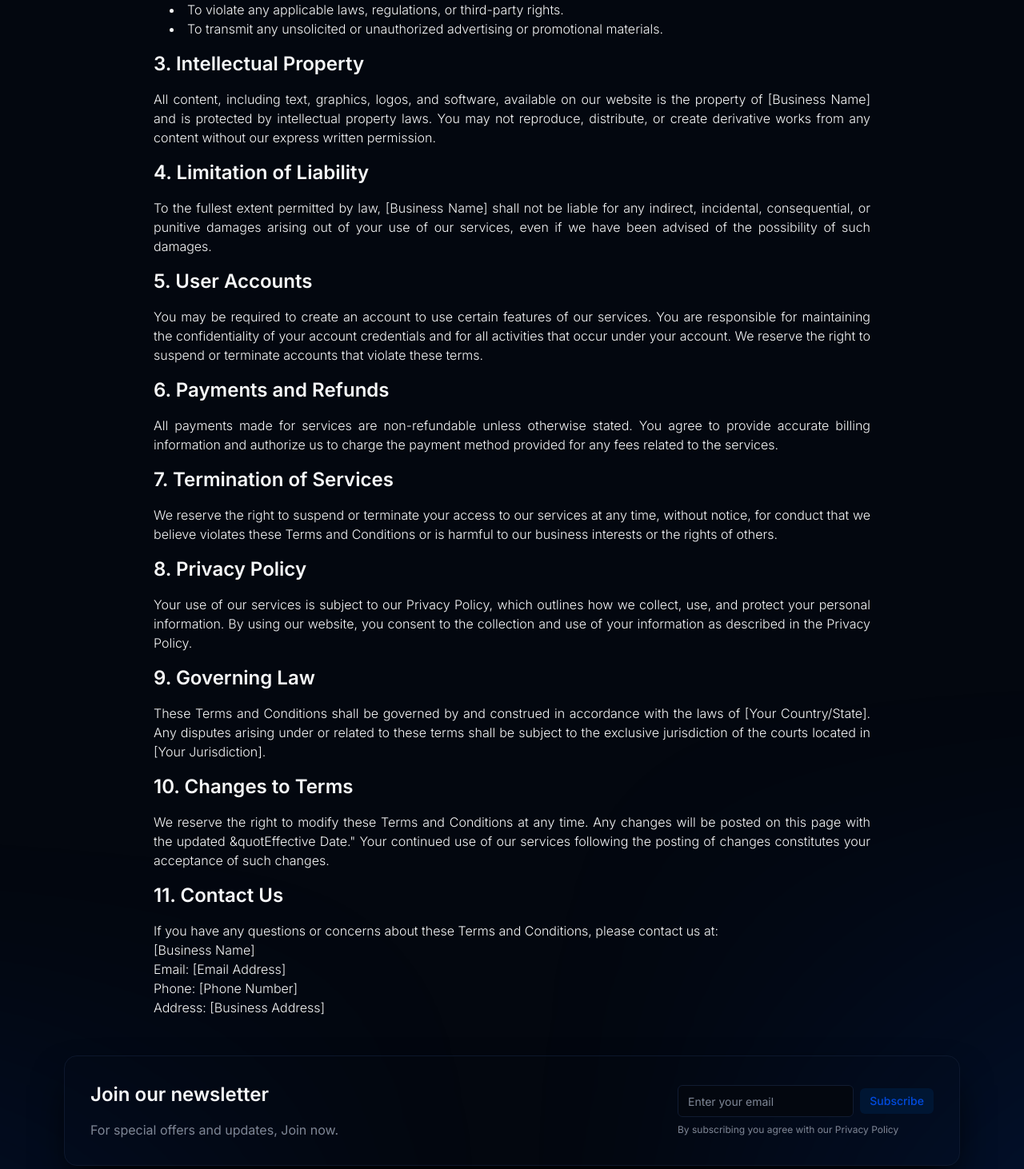
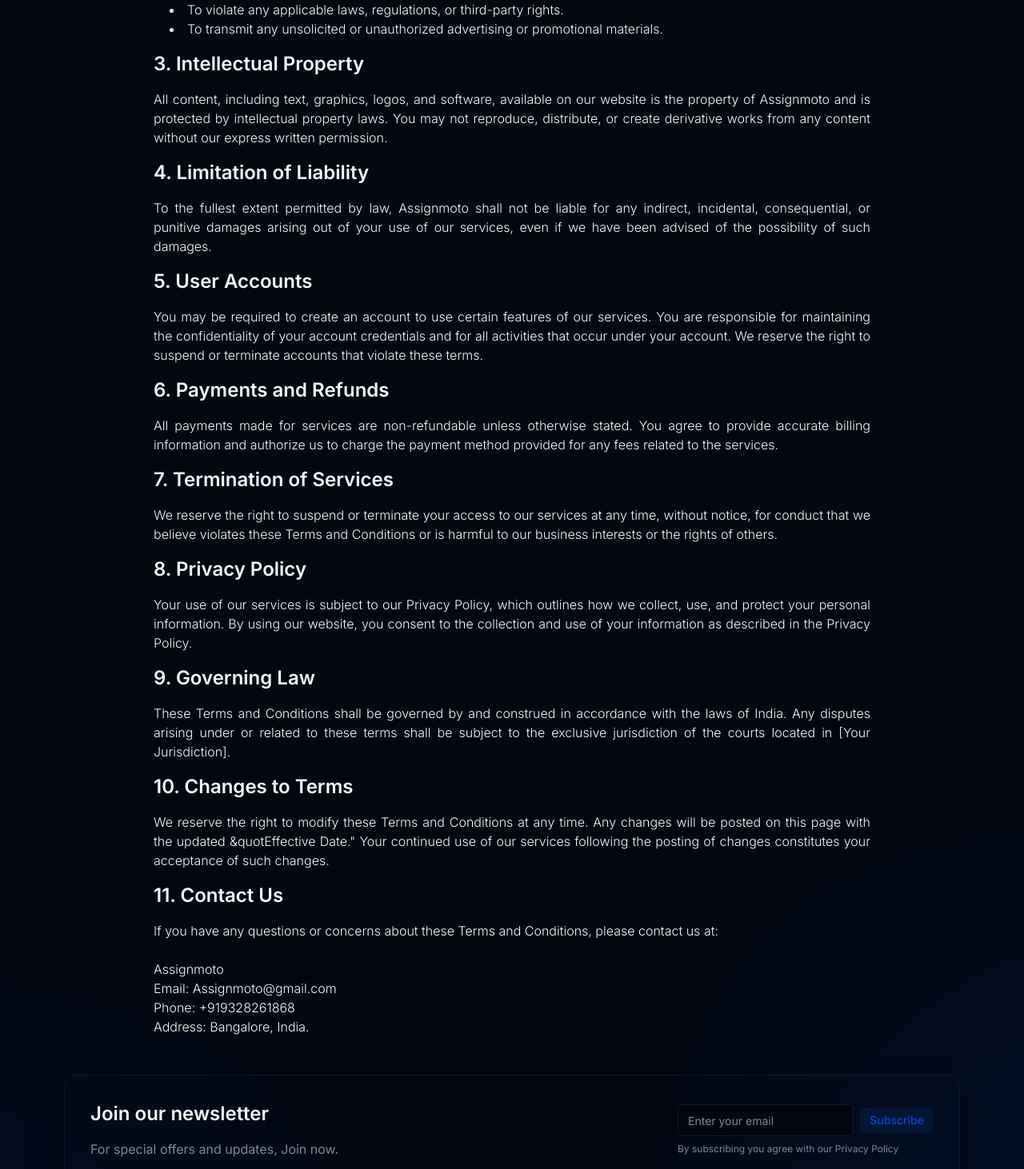
Before and after one commit to mafex11/Assignmate-Site, a Next.js app: page /termsandcondition in a window 1280 px wide. Shown: the part 508-1970 px from the top of the page at 80% size. Built offline with nearby package versions, Linux system fonts and the light colour scheme; no server answers.

Commit message:
critical changes 2

```diff
--- a/src/app/about/page.tsx
+++ b/src/app/about/page.tsx
@@ -23,7 +23,7 @@
           <Container className="flex flex-col w-full md:gap-4 py-10 md:py-20 flex-wrap max-w-4xl">
             <h1 className="text-3xl font-bold text-center mb-6">About Us</h1>
             <p className="text-justify font-light">
-              Welcome to [Business Name], your trusted partner for academic support and professional writing services.
+              Welcome to Assignmoto, your trusted partner for academic support and professional writing services.
               We specialize in helping students achieve their academic goals by providing high-quality, 100% handwritten essays, assignments, and projects.
               Our team of expert writers and educators is dedicated to ensuring that each piece of content is crafted from scratch, tailored to meet your unique requirements,
               and free from any AI-generated text.
@@ -46,7 +46,7 @@
 
             <h2 className="text-2xl font-semibold">Our Mission</h2>
             <p className="text-justify font-light">
-              At [Business Name], our mission is to provide students with the resources they need to excel in their academic pursuits.
+              At Assignmoto, our mission is to provide students with the resources they need to excel in their academic pursuits.
               We believe that personalized support and expertly crafted content can make a significant difference in helping students reach their educational goals.
             </p>
 
@@ -60,6 +60,12 @@
             <p className="text-justify font-light">
               If you have any questions or would like to get started on your next assignment, feel free to contact us.
               We’re here to help you every step of the way. Let’s make your academic journey a success together!
+              <br />
+              <br />
+              Assignmoto <br />
+              Email: Assignmoto@gmail.com <br />
+              Phone: +919328261868 <br />
+              Address: Bangalore, India.
             </p>
           </Container>
         </Wrapper>
--- a/src/app/contactform/page.tsx
+++ b/src/app/contactform/page.tsx
@@ -101,7 +101,7 @@
             </FormRow>
 
             <FormRow className="mb-5">
-              <FormLabel htmlFor="message">Requirements & Message</FormLabel>
+              <FormLabel htmlFor="message">Message</FormLabel>
               <InputText
                 id="message"
                 name="message"
--- a/src/app/customrequest/page.tsx
+++ b/src/app/customrequest/page.tsx
@@ -41,7 +41,7 @@
                     </div>
                     <div className="hidden md:flex relative items-center justify-center mt-8 md:mt-12 w-full">
                                 <Link href="#" className="flex items-center justify-center w-max rounded-full border-t border-foreground/30 bg-white/20 backdrop-blur-lg px-2 py-1 md:py-2 gap-2 md:gap-8 shadow-3xl shadow-background/40 cursor-pointer select-none shadow-2xl shadow-black">
-                                    <p className="text-foreground text-sm text-center md:text-base font-medium pl-4 pr-4 lg:pr-0 mr-10 ">
+                                    <p className="text-foreground text-sm text-center md:text-base font-medium pl-4 pr-4 lg:pr-0 mr-4 ">
                                     ✉️ {"  "} Fill this form for custom plans and query
                                     </p>
                                     {/* <Button size="sm" className="rounded-full hidden lg:flex border border-foreground/20 ">
--- a/src/app/form/page.tsx
+++ b/src/app/form/page.tsx
@@ -145,7 +145,7 @@
             </FormRow>
 
             <FormRow className="mb-5">
-              <FormLabel htmlFor="file">Please upload files regarding assignment</FormLabel>
+              <FormLabel htmlFor="file">Please upload files regarding your assignment</FormLabel>
               <div
                 {...getRootProps()}
                 className={`border-dashed ${
--- a/src/app/privacypolicy/page.tsx
+++ b/src/app/privacypolicy/page.tsx
@@ -30,7 +30,6 @@
               <li>Name</li>
               <li>Email Address</li>
               <li>Phone Number</li>
-              <li>Payment Information</li>
               <li>Assignment Details and Requirements</li>
             </ul>
 
@@ -72,29 +71,30 @@
               <li>Opt-out: You can opt out of receiving promotional emails.</li>
             </ul>
 
-            <h2 className="text-2xl font-semibold">7. Cookies and Tracking Technologies</h2>
+            {/* <h2 className="text-2xl font-semibold">7. Cookies and Tracking Technologies</h2>
             <p className="text-justify font-light">
               Our website uses cookies and similar technologies to improve your experience.
-            </p>
+            </p> */}
 
-            <h2 className="text-2xl font-semibold">8. Children&apos;s Privacy</h2>
+            {/* <h2 className="text-2xl font-semibold">8. Children&apos;s Privacy</h2>
             <p className="text-justify font-light">
               Our services are not intended for individuals under the age of 18.
-            </p>
+            </p> */}
 
-            <h2 className="text-2xl font-semibold">9. Changes to This Privacy Policy</h2>
+            <h2 className="text-2xl font-semibold">7. Changes to This Privacy Policy</h2>
             <p className="text-justify font-light">
               We reserve the right to update this Privacy Policy from time to time. Any changes will be posted on this page with an updated &quot;Effective Date.&quot;
             </p>
 
-            <h2 className="text-2xl font-semibold">10. Contact Us</h2>
+            <h2 className="text-2xl font-semibold">8. Contact Us</h2>
             <p className="text-justify font-light">
               If you have any questions or concerns about this Privacy Policy or our data practices, please contact us at:
               <br />
-              [Business Name] <br />
-              Email: [Email Address] <br />
-              Phone: [Phone Number] <br />
-              Address: [Business Address]
+              <br />
+              Assignmoto <br />
+              Email: Assignmoto@gmail.com <br />
+              Phone: +919328261868 <br />
+              Address: Bangalore, India.
             </p>
           </Container>
         </Wrapper>
--- a/src/app/termsandcondition/page.tsx
+++ b/src/app/termsandcondition/page.tsx
@@ -22,7 +22,7 @@
           <Container className="flex flex-col w-full md:gap-4 py-10 md:py-20 flex-wrap max-w-4xl">
             <h1 className="text-3xl font-bold text-center mb-6">Terms and Conditions</h1>
             <p className="text-justify font-light">
-              Welcome to [Business Name]. By accessing and using our website and services, you agree to comply with and be bound by the following terms and conditions.
+              Welcome to Assignmoto. By accessing and using our website and services, you agree to comply with and be bound by the following terms and conditions.
               Please read these terms carefully before using our services.
             </p>
 
@@ -44,13 +44,13 @@
 
             <h2 className="text-2xl font-semibold">3. Intellectual Property</h2>
             <p className="text-justify font-light">
-              All content, including text, graphics, logos, and software, available on our website is the property of [Business Name] and is protected by intellectual property laws.
+              All content, including text, graphics, logos, and software, available on our website is the property of Assignmoto and is protected by intellectual property laws.
               You may not reproduce, distribute, or create derivative works from any content without our express written permission.
             </p>
 
             <h2 className="text-2xl font-semibold">4. Limitation of Liability</h2>
             <p className="text-justify font-light">
-              To the fullest extent permitted by law, [Business Name] shall not be liable for any indirect, incidental, consequential, or punitive damages arising out of your use of our services,
+              To the fullest extent permitted by law, Assignmoto shall not be liable for any indirect, incidental, consequential, or punitive damages arising out of your use of our services,
               even if we have been advised of the possibility of such damages.
             </p>
 
@@ -77,7 +77,7 @@
 
             <h2 className="text-2xl font-semibold">9. Governing Law</h2>
             <p className="text-justify font-light">
-              These Terms and Conditions shall be governed by and construed in accordance with the laws of [Your Country/State]. Any disputes arising under or related to these terms shall be subject to the exclusive jurisdiction of the courts located in [Your Jurisdiction].
+              These Terms and Conditions shall be governed by and construed in accordance with the laws of India. Any disputes arising under or related to these terms shall be subject to the exclusive jurisdiction of the courts located in [Your Jurisdiction].
             </p>
 
             <h2 className="text-2xl font-semibold">10. Changes to Terms</h2>
@@ -90,10 +90,11 @@
             <p className="text-justify font-light">
               If you have any questions or concerns about these Terms and Conditions, please contact us at:
               <br />
-              [Business Name] <br />
-              Email: [Email Address] <br />
-              Phone: [Phone Number] <br />
-              Address: [Business Address]
+              <br />
+              Assignmoto <br />
+              Email: Assignmoto@gmail.com <br />
+              Phone: +919328261868 <br />
+              Address: Bangalore, India.
             </p>
           </Container>
         </Wrapper>
```
Also changed, not shown: src/app/contact/page.tsx (+5 -5 lines).
